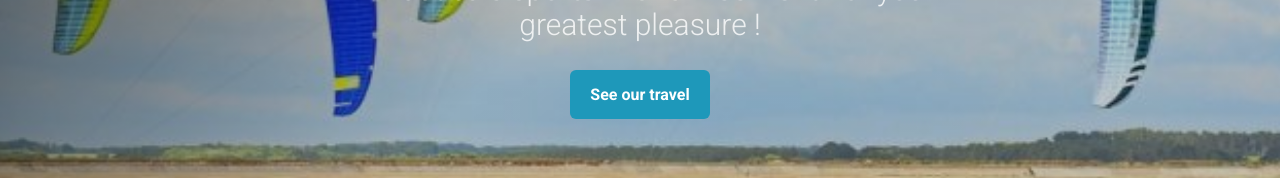
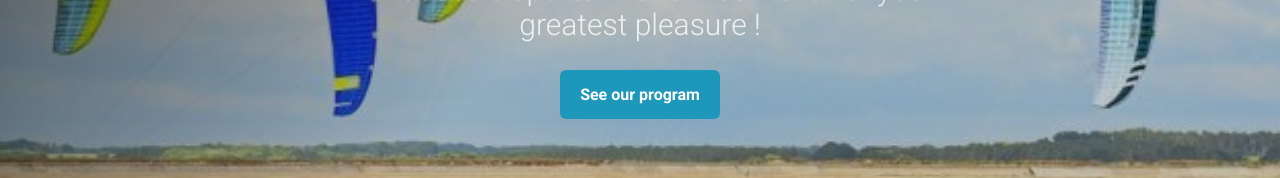
Before and after one commit to thaddeedarras/landing, a plain HTML site: page index.html in a window 1280 px wide. Shown: the part 472-650 px from the top of the page. Drawn offline with Linux system fonts and the light colour scheme; a script that the page names is missing; files whose address does not match are found by name.

Commit message:
Update index.html

```diff
--- a/index.html
+++ b/index.html
@@ -14,7 +14,7 @@
 		<div class="container">
 			<h1>le Mondial du vent : </br>Kite-surf, Windfoil, Kitefoil, ...</h1>
 			<h2>All nauticals sports in one <strong>Week-end</strong> for your greatest pleasure !</h2>
-			<a href="https://www.mondialduvent.fr/" target="_blank" class="btn-blue">See our travel</a>
+			<a href="https://www.mondialduvent.fr/" target="_blank" class="btn-blue">See our program</a>
 		</div>
 	</div>
 
```
